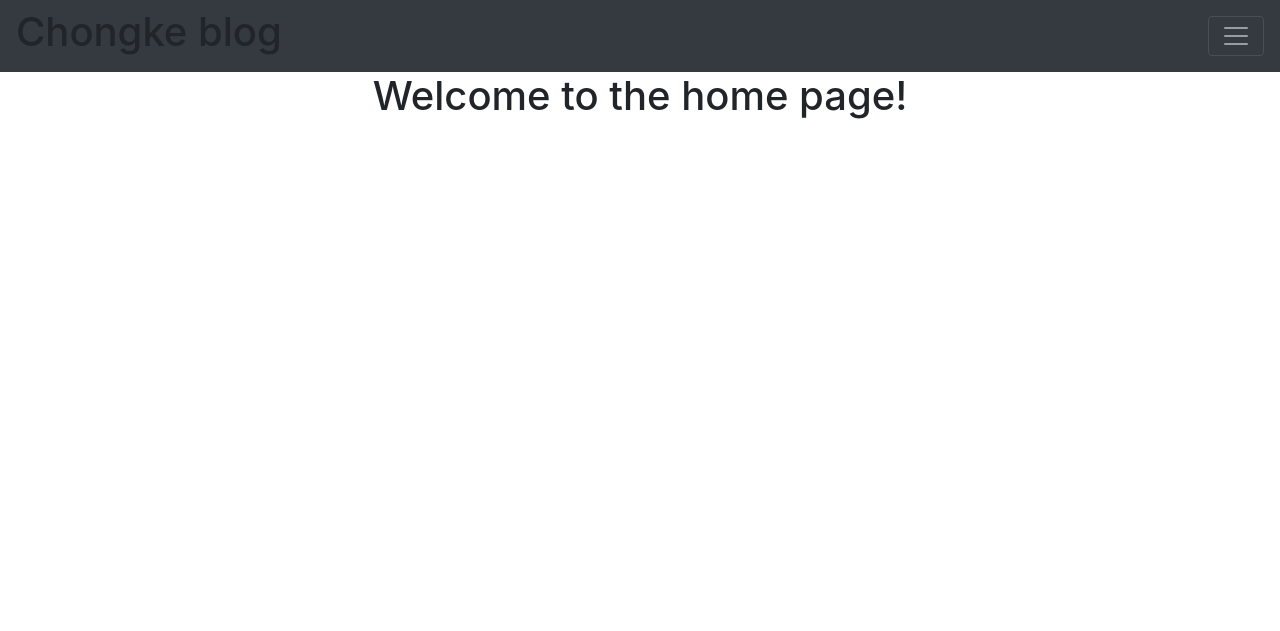
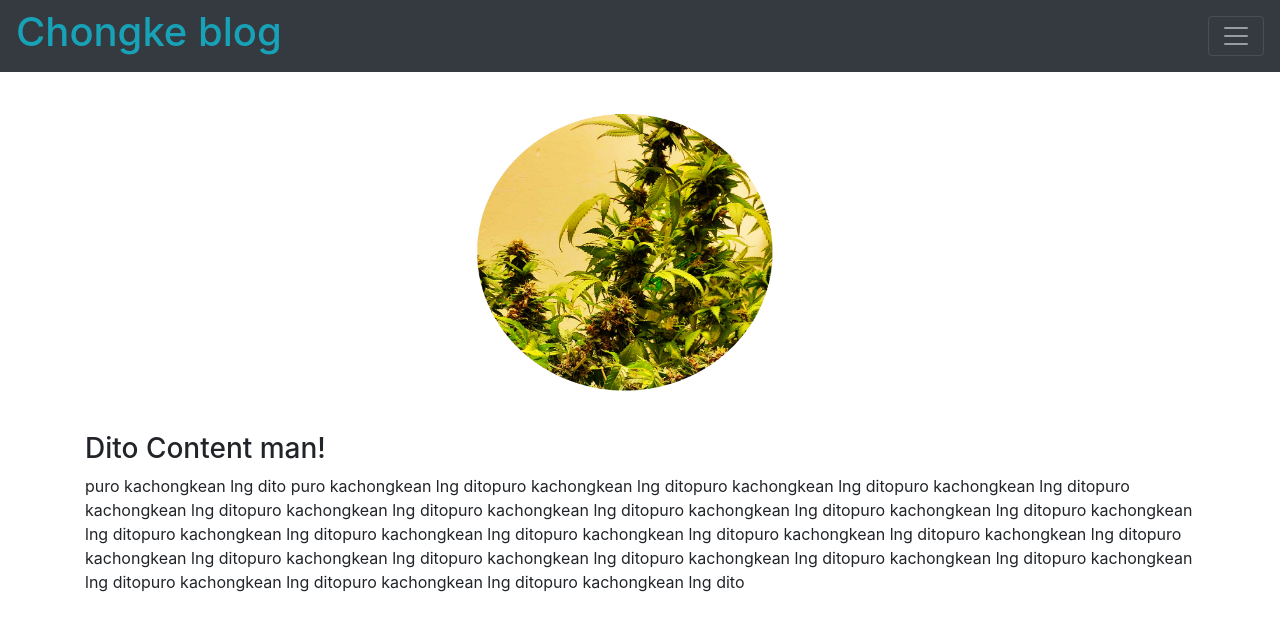
Before and after one commit to Rottie420/web_parking, a Flask app: page / in a window 1280 px wide. Shown: the top 631 px of the page. Run offline with Flask 3, Linux system fonts and the light colour scheme; some libraries are stand-ins or nearby versions.

Commit message:
***added sample content

```diff
--- a/static/styles.css
+++ b/static/styles.css
@@ -0,0 +1,10 @@
+#content {
+    margin-top: 30px;
+}
+
+#photo-1 {
+    width: 350px;
+    height: 300px;
+    margin-right: 30px;
+    margin-top: 30px;
+}
--- a/templates/home.html
+++ b/templates/home.html
@@ -20,8 +20,8 @@
 
     <header>
 
-       <nav class="navbar navbar-dark bg-dark">
-         <h1>Chongke blog</h1>
+       <nav class="navbar navbar-dark text-info bg-dark">
+         <h1>       Chongke blog</h1>
          <button class="navbar-toggler" type="button" data-toggle="collapse" data-target="#navbarToggleExternalContent" aria-controls="navbarToggleExternalContent" aria-expanded="false" aria-label="Toggle navigation">
            <span class="navbar-toggler-icon"></span>
          </button>
@@ -30,8 +30,12 @@
 
        <div class="collapse" id="navbarToggleExternalContent">
          <div class="bg-dark p-4 text-right">
-           <h4 class="text-white">Collapsed content</h4>
-           <span class="text-muted">Toggleable via the navbar brand.</span>
+            <h5 class="text-white">Homegrown</h5>
+            <h5 class="text-white">Outdoor</h5>
+            <h5 class="text-white">About us</h5>
+
+
+
          </div>
        </div>
 
@@ -39,10 +43,15 @@
 
 
     <body>
-        <div class="container-fluid text-center">
-            <h1>Welcome to the home page!</h1>
+
+        <div class="container-fluid d-flex justify-content-center">
+            <img src="static/blog_photo_png_1.png" class="img-fluid" alt="Responsive image" id="photo-1">
         </div>
 
+        <div class="container text-left" id="content">
+            <h3>Dito Content man!</h3>
+            <p>puro kachongkean lng dito puro kachongkean lng ditopuro kachongkean lng ditopuro kachongkean lng ditopuro kachongkean lng ditopuro kachongkean lng ditopuro kachongkean lng ditopuro kachongkean lng ditopuro kachongkean lng ditopuro kachongkean lng ditopuro kachongkean lng ditopuro kachongkean lng ditopuro kachongkean lng ditopuro kachongkean lng ditopuro kachongkean lng ditopuro kachongkean lng ditopuro kachongkean lng ditopuro kachongkean lng ditopuro kachongkean lng ditopuro kachongkean lng ditopuro kachongkean lng ditopuro kachongkean lng ditopuro kachongkean lng ditopuro kachongkean lng ditopuro kachongkean lng dito</p>
+        </div>
 
 
 
```
Also changed, not shown: static/blog_photo_png_1.png (added).
